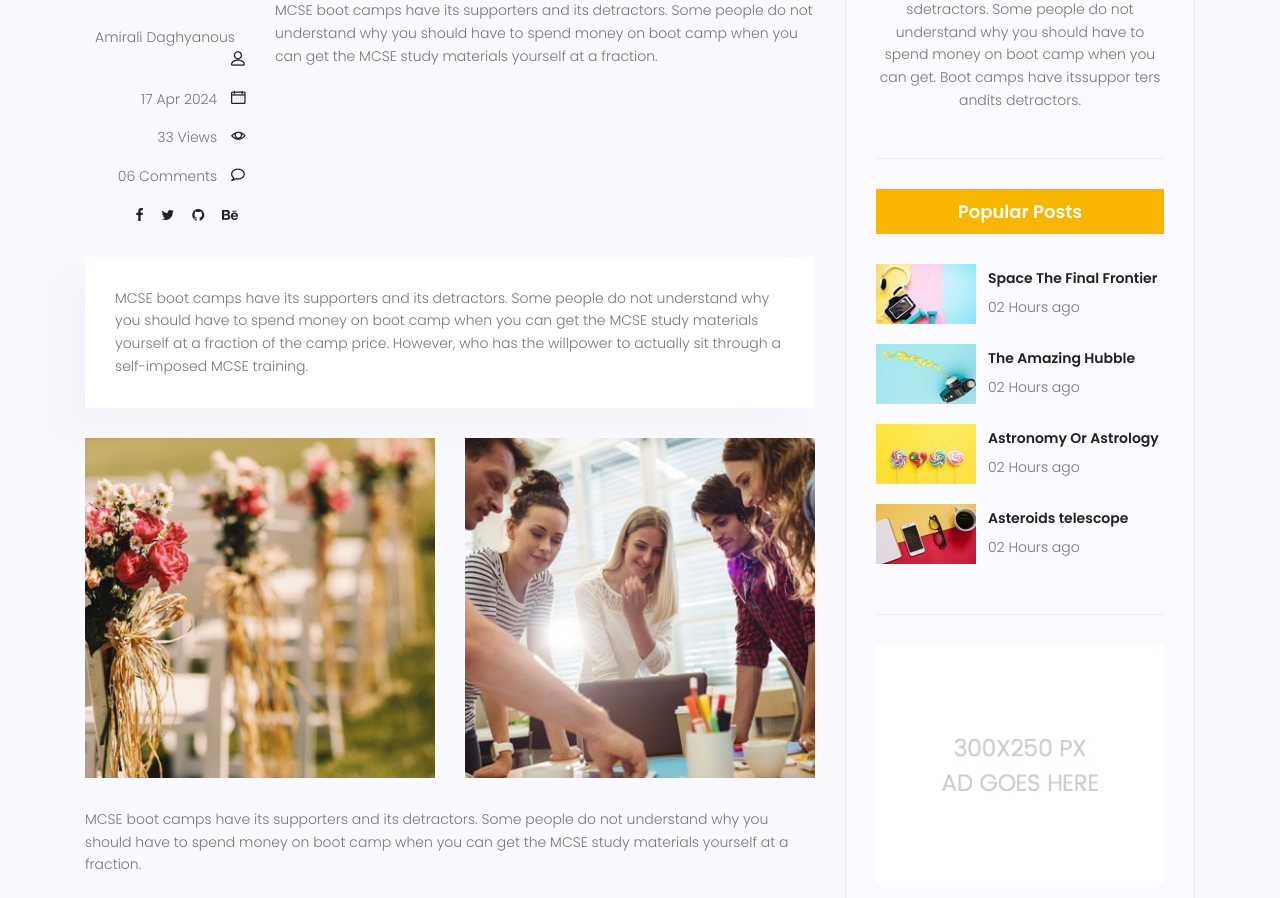
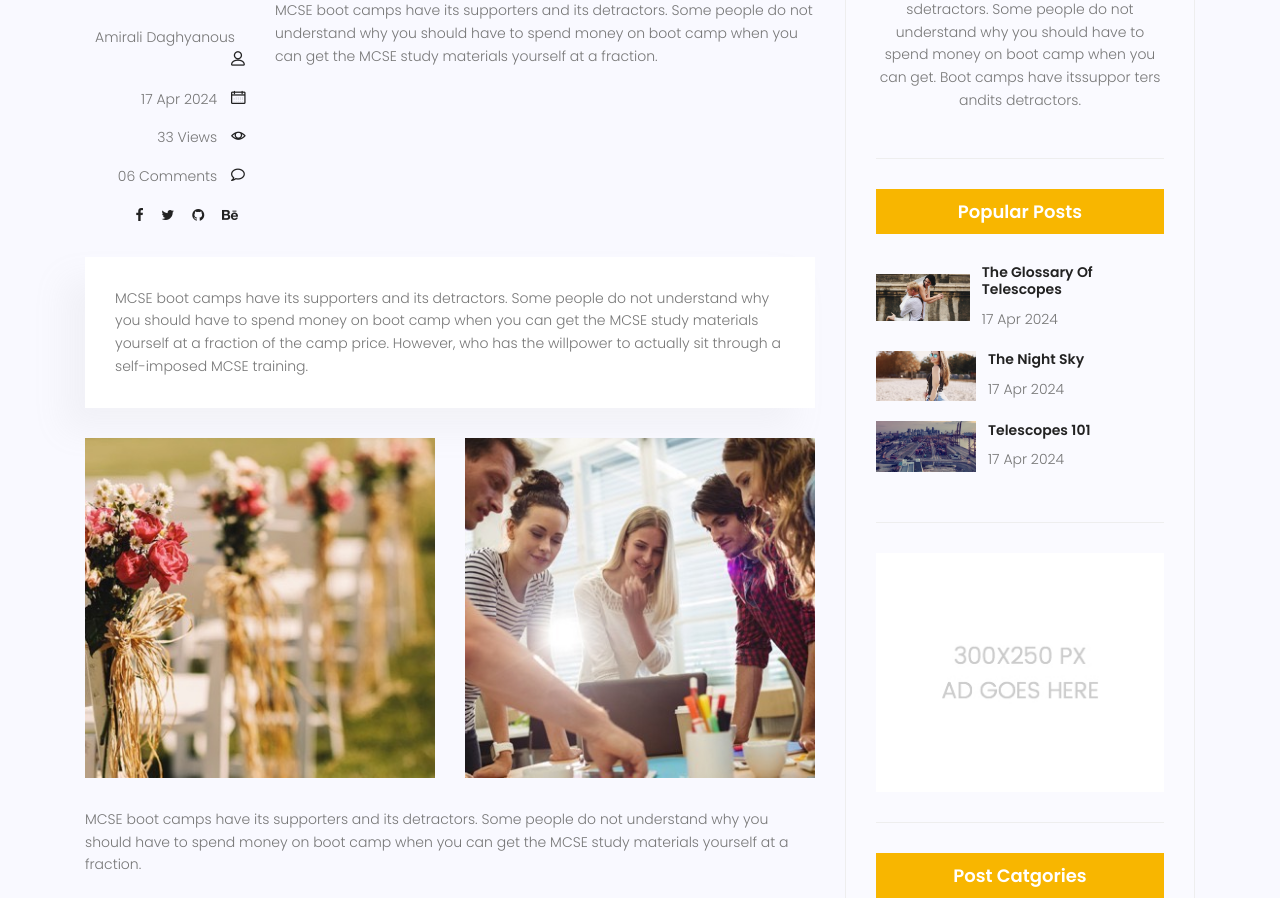
Before and after one commit to amirali098/Travelista, a Django app: page /blog-single/4 in a window 1280 px wide. Shown: the part 858-1756 px from the top of the page. Run offline with Django 4.2, Linux system fonts and the light colour scheme; data comes from the database, SQL or seed files in the repository; both versions use the stored data as it was after the commit; some libraries are stand-ins or nearby versions.

Commit message:
add  widget popular post

```diff
--- /dev/null
+++ b/Blog/templatetags/blog_tags.py
@@ -0,0 +1,32 @@
+from django.utils import timezone
+from django import template
+from django.shortcuts import get_object_or_404
+from Blog.models import posts
+
+register = template.Library()
+
+#simple tag
+@register.simple_tag
+def Hi():
+    return "test"
+
+@register.simple_tag(name='plustwo')
+def plus(a=2):
+    return a+2
+
+
+#{{ post as tp }}
+
+
+@register.filter
+def concat(values,arg=20):
+    return values[:arg]
+
+# {{ post.content|concat:1 }}
+
+
+@register.inclusion_tag('blog-popularposts.html')
+def popularpost(arg=3):
+    # postss=get_object_or_404(posts, published_date__lte=timezone.now(), status=True).order
+    postss=posts.objects.filter( published_date__lte=timezone.now(), status=True).order_by('published_date')[:arg]
+    return {'posts':postss}
--- a/Blog/views.py
+++ b/Blog/views.py
@@ -1,8 +1,7 @@
+
+# Create your views here.
 from django.http import Http404
 from django.shortcuts import render, get_object_or_404
-
-# Create your views here.
-from django.shortcuts import render
 from .models import posts
 from django.utils import timezone
 
@@ -19,10 +18,9 @@ def bloghome(request):
     return render(request,'blog-home.html',context)
 
 def blogsingle(request,pid):
-    try:
-        # post = posts.objects.filter(published_date__lte=timezone.now(), status=True).get(pk=pid)
-        post = get_object_or_404(posts, published_date__lte=timezone.now(), status=True, pk=pid)
 
+        #post = posts.objects.filter(published_date__lte=timezone.now(), status=True).get(id=pid)
+        post = get_object_or_404(posts, published_date__lte=timezone.now(), status=True, id=pid)
         previous_post=posts.objects.filter(published_date__lte=timezone.now(), status=True).exclude(id__gte=pid).last()
         next_post=posts.objects.filter(published_date__lte=timezone.now(), status=True).exclude(id__lte=pid).first()
         post.counted_views+=1
@@ -31,5 +29,5 @@ def blogsingle(request,pid):
                    "previous_post":previous_post,
                    "next_post":next_post}
         return render(request,'blog-single.html',context)
-    except :
-         raise Http404("Post not found")
+    # except :
+    #      raise Http404("Post not found")
--- a/statics/css/main.css
+++ b/statics/css/main.css
@@ -3656,6 +3656,7 @@ body.mobile-nav-active #mobile-nav-toggle {
 
 .widget-wrap .popular-post-widget .popular-post-list .thumb img {
   width: 100%;
+  max-width: 100px;
 }
 
 .widget-wrap .popular-post-widget .single-post-list {
--- /dev/null
+++ b/templates/blog-popularposts.html
@@ -0,0 +1,21 @@
+{% load static %}
+
+
+<div class="single-sidebar-widget popular-post-widget">
+    <h4 class="popular-title">Popular Posts</h4>
+    <div class="popular-post-list">
+
+            {% for post in posts %}
+        <div class="single-post-list d-flex flex-row align-items-center">
+            <div class="thumb">
+                <img class="img-fluid" src=" {{post.image.url}}" alt="">
+            </div>
+            <div class="details">
+                <a href="{% url 'blogsingle' pid=post.id %}"><h6>{{ post.title}}</h6></a>
+                <p>{{ post.published_date|date:'d M Y'}}</p>
+            </div>
+        </div>
+        {% endfor %}
+
+    </div>
+</div>
--- a/templates/blog-single.html
+++ b/templates/blog-single.html
@@ -1,4 +1,5 @@
 {% load static %}
+{% load blog_tags %}
 <!DOCTYPE html>
 	<html lang="zxx" class="no-js">
 	{% include 'head.html' %}
@@ -258,47 +259,7 @@
 										Boot camps have its supporters andit sdetractors. Some people do not understand why you should have to spend money on boot camp when you can get. Boot camps have itssuppor ters andits detractors.
 									</p>
 								</div>
-								<div class="single-sidebar-widget popular-post-widget">
-									<h4 class="popular-title">Popular Posts</h4>
-									<div class="popular-post-list">
-										<div class="single-post-list d-flex flex-row align-items-center">
-											<div class="thumb">
-												<img class="img-fluid" src="{%static "img/blog/pp1.jpg" %}" alt="">
-											</div>
-											<div class="details">
-												<a href="blog-single.html"><h6>Space The Final Frontier</h6></a>
-												<p>02 Hours ago</p>
-											</div>
-										</div>
-										<div class="single-post-list d-flex flex-row align-items-center">
-											<div class="thumb">
-												<img class="img-fluid" src="{%static "img/blog/pp2.jpg" %}" alt="">
-											</div>
-											<div class="details">
-												<a href="blog-single.html"><h6>The Amazing Hubble</h6></a>
-												<p>02 Hours ago</p>
-											</div>
-										</div>
-										<div class="single-post-list d-flex flex-row align-items-center">
-											<div class="thumb">
-												<img class="img-fluid" src="{%static "img/blog/pp3.jpg" %}" alt="">
-											</div>
-											<div class="details">
-												<a href="blog-single.html"><h6>Astronomy Or Astrology</h6></a>
-												<p>02 Hours ago</p>
-											</div>
-										</div>
-										<div class="single-post-list d-flex flex-row align-items-center">
-											<div class="thumb">
-												<img class="img-fluid" src="{%static "img/blog/pp4.jpg" %}" alt="">
-											</div>
-											<div class="details">
-												<a href="blog-single.html"><h6>Asteroids telescope</h6></a>
-												<p>02 Hours ago</p>
-											</div>
-										</div>
-									</div>
-								</div>
+								{% popularpost %}
 								<div class="single-sidebar-widget ads-widget">
 									<a href="#"><img class="img-fluid" src="{%static "img/blog/ads-banner.jpg" %}" alt=""></a>
 								</div>
```
Also changed, not shown: templates/blog-home.html (+2 -42 lines), Blog/templatetags/__init__.py (added), db.sqlite3.
